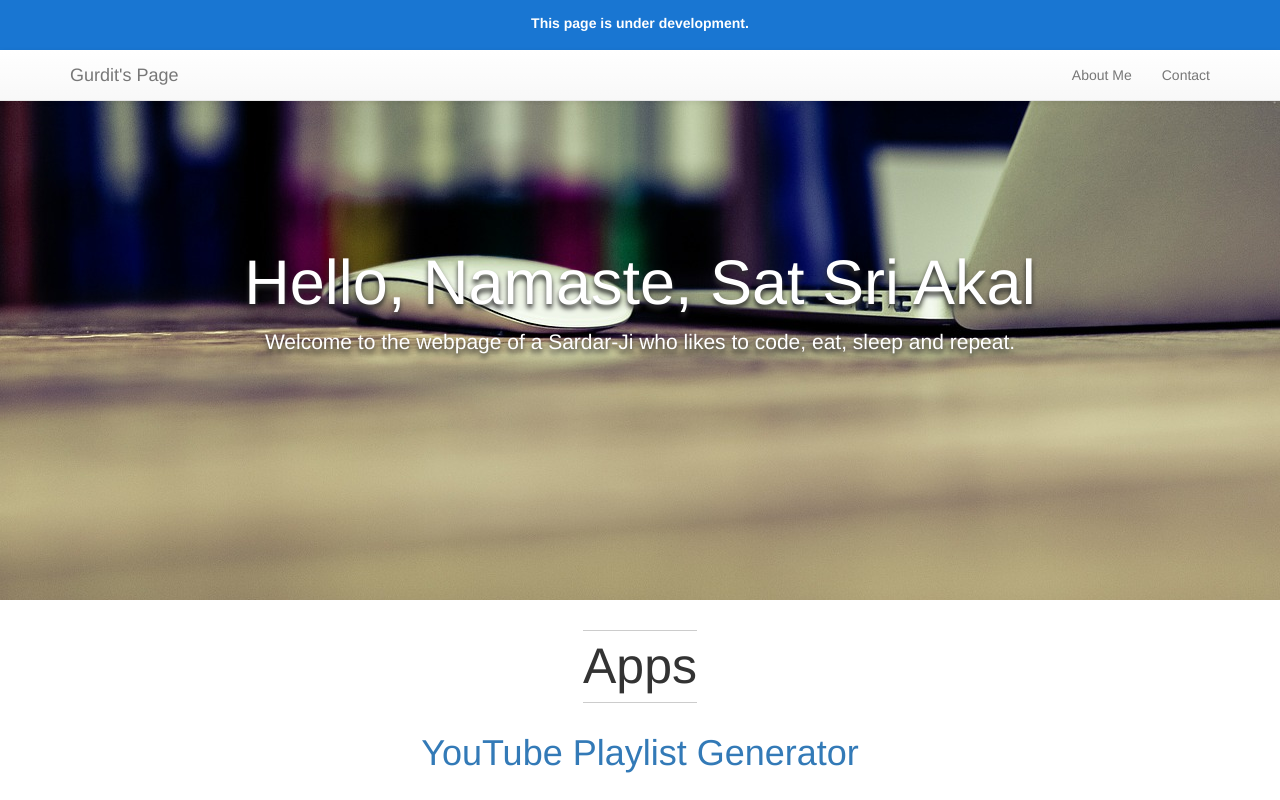
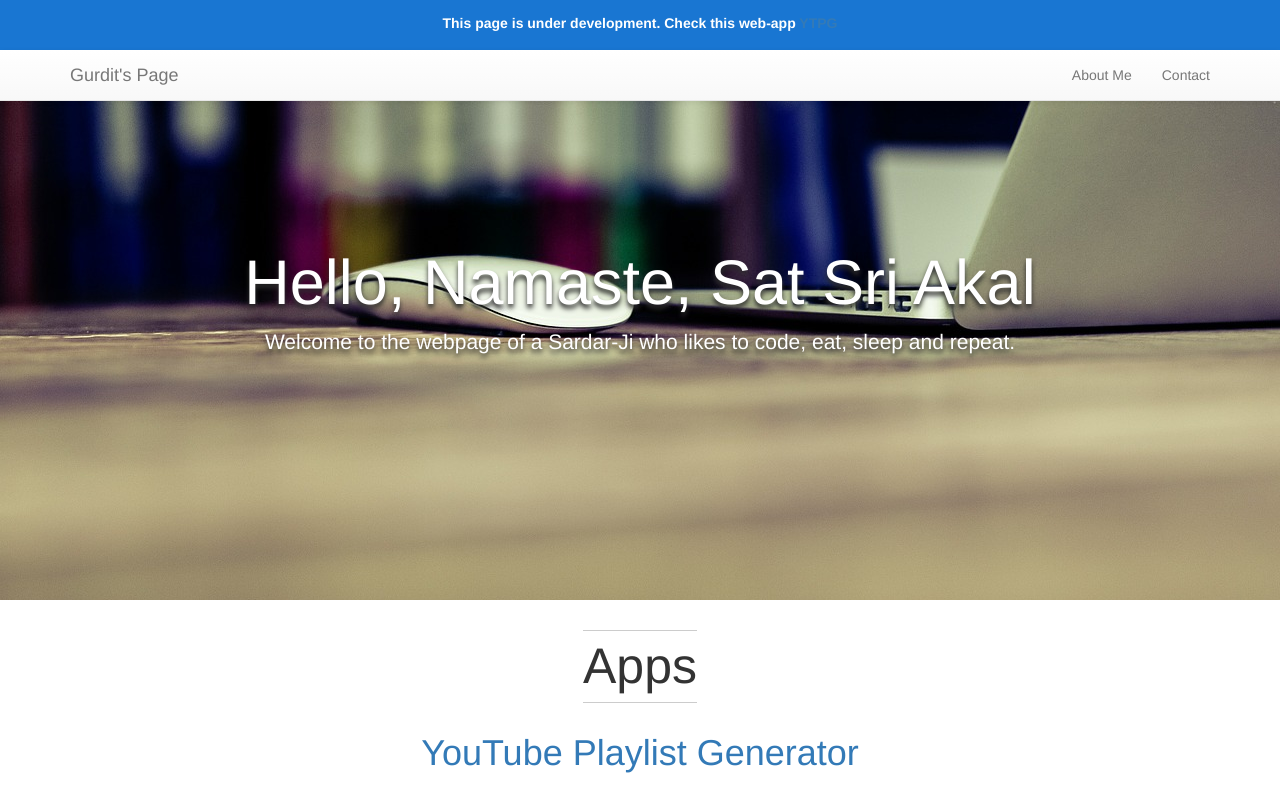
Before and after one commit to gurditsbedi/gurditsbedi.github.io, a plain HTML site: page index.html in a window 1280 px wide. Shown: the top 800 px of the page. Drawn offline with nearby package versions, Linux system fonts and the light colour scheme.

Commit message:
added link for ytpg.html in index.html

```diff
--- a/index.html
+++ b/index.html
@@ -20,7 +20,7 @@
             <p class="browserupgrade">You are using an <strong>outdated</strong> browser. Please <a href="http://browsehappy.com/">upgrade your browser</a> to improve your experience.</p>
             <![endif]-->
     <div class="intro">
-        <p>This page is under development.</p>
+        <p>This page is under development. Check this web-app <a href="ytpg.html">YTPG</a></p>
     </div>
     <nav class="navbar navbar-default navbar-fixed-top">
         <div class="container">
```
